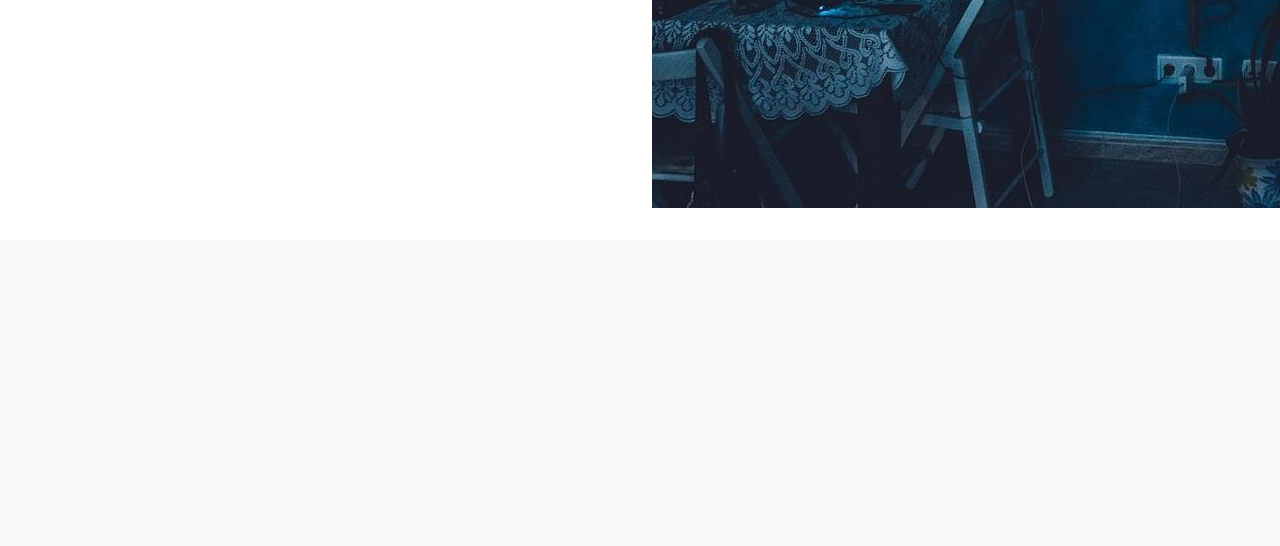
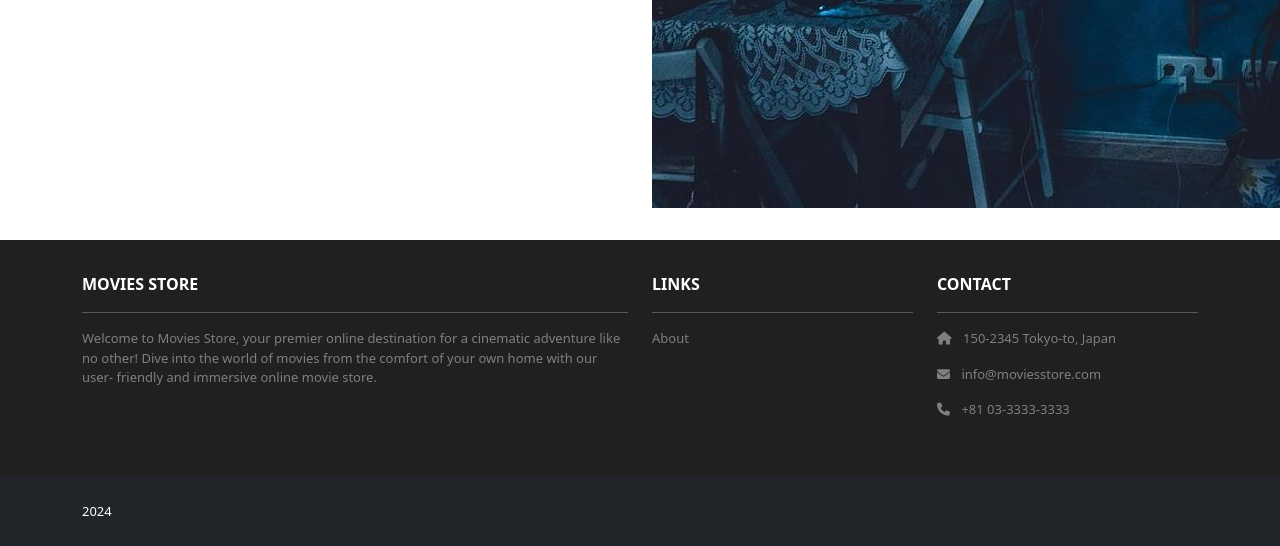
Before and after one commit to ksekeff/moviesstore, a Django app: page /about in a window 1280 px wide; the page is wider, and only the part inside the window is pictured. Shown: the part 678-1224 px from the top of that part. Before the commit the page ends 886 px from the top of that part, so only its background shows below. Run offline with Django 5.2, Linux system fonts and the light colour scheme; some libraries are stand-ins or nearby versions.

Commit message:
Add css and html footer

```diff
--- a/moviesstore/static/css/style.css
+++ b/moviesstore/static/css/style.css
@@ -10,3 +10,31 @@
 .bg-dark {
     background-color: #2E2E2E !important;
 }
+
+.ms-footer {
+    background-color: #202020;
+}
+
+.ms-footer p {
+    color: #7F7F7F;
+    font-size: 13px;
+}
+
+.ms-footer a:hover {
+    color: #6ab43e;
+    text-decoration: none;
+}
+
+.ms-footer-bottom span {
+    font-size: 13px;
+    line-height: 38px;
+}
+
+.ms-footer-bottom a {
+    color: #6ab43e;
+    text-decoration: none;
+}
+
+.ms-footer-bottom a:hover {
+    color: #fff;
+}
--- a/moviesstore/templates/base.html
+++ b/moviesstore/templates/base.html
@@ -40,6 +40,60 @@
         {% endblock content %}
     </div>
     <!-- Footer -->
+    <section class="p-3 ms-footer d-none d-md-block">
+        <div class="container">
+            <div class="row mt-3 text-white">
+                <div class="col-md-6 col-lg-6 col-xl-6
+        mx-auto mb-4">
+                    <b>MOVIES STORE</b>
+                    <hr />
+                    <p>
+                        Welcome to Movies Store, your premier online
+                        destination for a cinematic adventure like no
+                        other! Dive into the world of movies from the
+                        comfort of your own home with our user-
+                        friendly and immersive online movie store.
+                    </p>
+                </div>
+                <div class="col-md-3 col-lg-3 col-xl-3
+        mx-auto mb-4">
+                    <b>LINKS</b>
+                    <hr />
+                    <p><a class="nav-link" href="{% url 'home.about' %}">
+                            About
+                        </a></p>
+                </div>
+                <div class="col-md-3 col-lg-3 col-xl-3 mx-auto
+        mb-4">
+                    <b>CONTACT</b>
+                    <hr />
+                    <p><i class="fas fa-home me-2"></i>
+                        150-2345 Tokyo-to, Japan
+                    </p>
+                    <p><i class="fas fa-envelope me-2"></i>
+                        info@moviesstore.com
+                    </p>
+                    <p><i class="fas fa-phone me-2"></i>
+                        +81 03-3333-3333
+                    </p>
+                </div>
+            </div>
+        </div>
+    </section>
+    <section class="p-3 ms-footer-bottom bg-dark">
+        <div class="container d-flex
+        justify-content-between">
+            <!-- <div class="me-5 text-white">
+                <span>DESIGNED BY
+                    <a href="https://www.x.com/danielgarax" target="_blank">DANIEL CORREA</a> &
+                    <a href="https://www.x.com/greglim81" target="_blank">GREG LIM</a>
+                </span>
+            </div> -->
+            <div class="text-white">
+                <span>2024</span>
+            </div>
+        </div>
+    </section>
     <!-- Footer -->
 </body>
 
```
